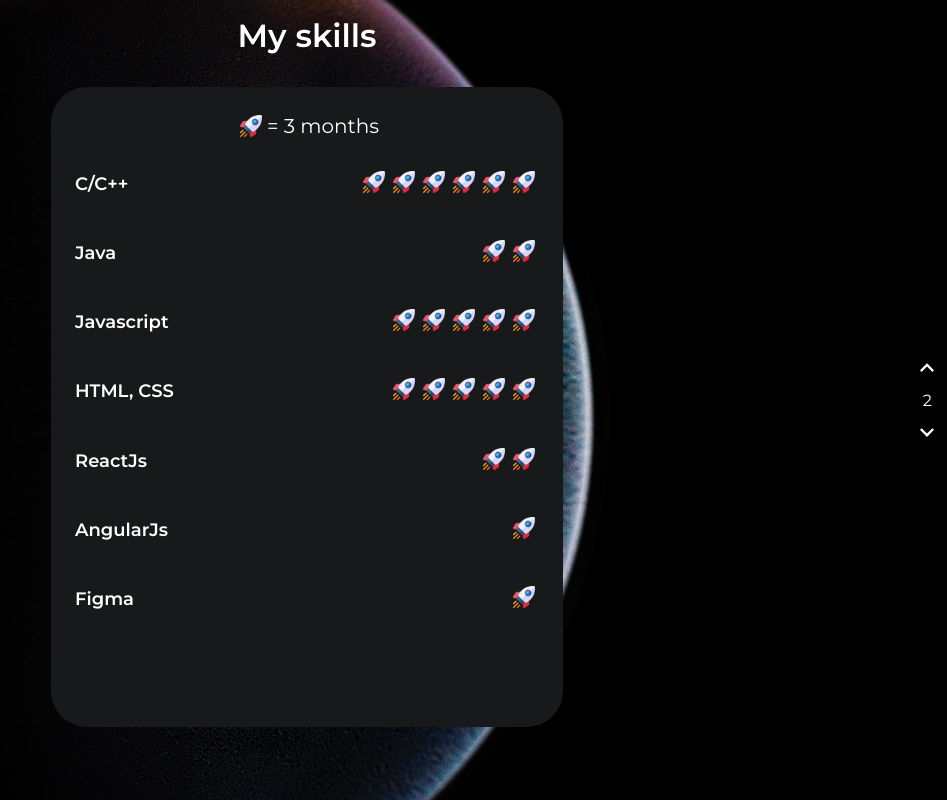
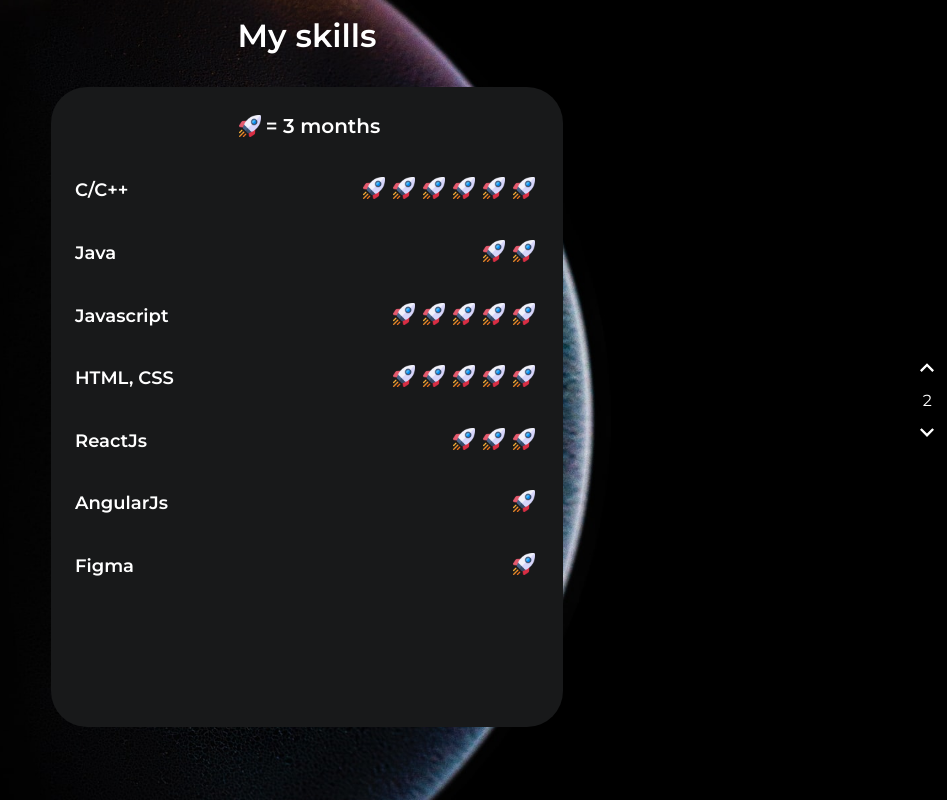
Before and after one commit to tuanthanh2067/portfolio, a React (Create React App) app in the folder client/: page / in a window 1280 px wide. Both pictures are taken after a click on the icon 1260 px from the left and 432 px from the top of the page. Shown: the whole page, without its empty margins (333-1280 px from the left). Built offline with nearby package versions, Linux system fonts and the light colour scheme.

Commit message:
update my skills page #2

```diff
--- a/client/src/animation.js
+++ b/client/src/animation.js
@@ -1,13 +1,13 @@
 export const pageAnimation = {
   hiddenUp: {
-    opacity: 0.05,
+    opacity: 0,
     y: -550,
     transition: {
       duration: 0.45,
     },
   },
   hiddenDown: {
-    opacity: 0.05,
+    opacity: 0,
     y: 550,
     transition: {
       duration: 0.45,
@@ -22,15 +22,15 @@
     },
   },
   exitUp: {
-    opacity: 0.05,
-    y: -550,
+    opacity: 0,
+    y: -500,
     transition: {
       duration: 0.45,
     },
   },
   exitDown: {
-    opacity: 0.05,
-    y: 550,
+    opacity: 0,
+    y: 500,
     transition: {
       duration: 0.45,
     },
--- a/client/src/components/SkillPage.js
+++ b/client/src/components/SkillPage.js
@@ -11,11 +11,41 @@
 // shuttle
 import Shuttle from "./Shuttle";
 
+import WebDevSkill from "./WebDevSkill";
+
 const SkillPage = () => {
-  const { direction } = useContext(PageContext);
+  const { direction, clickedSkill, setClickedSkill } = useContext(PageContext);
 
   const initial = direction === "up" ? "hiddenUp" : "hiddenDown";
   const exit = direction === "up" ? "exitDown" : "exitUp";
+
+  let title = (
+    <>
+      <Shuttle />= 3 months
+    </>
+  );
+
+  let content = (
+    <>
+      <WebDevSkill title="C/C++" amount={6} />
+      <WebDevSkill title="Java" amount={2} />
+      <WebDevSkill title="Javascript" amount={5} />
+      <WebDevSkill title="HTML, CSS" amount={5} />
+      <WebDevSkill title="ReactJs" amount={3} />
+      <WebDevSkill title="AngularJs" amount={1} />
+      <WebDevSkill title="Figma" amount={1} />
+    </>
+  );
+  const doneHandler = () => {
+    setClickedSkill("");
+  };
+
+  let skilledTitle = <>{clickedSkill}</>;
+  let skilledContent = (
+    <StyledContent>Hello my name is {clickedSkill}</StyledContent>
+  );
+  let footer = <StyledDoneButton onClick={doneHandler}>Done</StyledDoneButton>;
+
   return (
     <StyledSkills
       variants={pageAnimation}
@@ -25,68 +55,9 @@
     >
       <StyledTitle>My skills</StyledTitle>
       <StyledTable>
-        <StyledHeader>
-          <Shuttle />= 3 months
-        </StyledHeader>
-        <StyledBody>
-          <StyledSkill>
-            <h2>C/C++</h2>
-            <StyledShuttles>
-              <Shuttle />
-              <Shuttle />
-              <Shuttle />
-              <Shuttle />
-              <Shuttle />
-              <Shuttle />
-            </StyledShuttles>
-          </StyledSkill>
-          <StyledSkill>
-            <h2>Java</h2>
-            <div>
-              <Shuttle />
-              <Shuttle />
-            </div>
-          </StyledSkill>
-          <StyledSkill>
-            <h2>Javascript</h2>
-            <div>
-              <Shuttle />
-              <Shuttle />
-              <Shuttle />
-              <Shuttle />
-              <Shuttle />
-            </div>
-          </StyledSkill>
-          <StyledSkill>
-            <h2>HTML, CSS</h2>
-            <div>
-              <Shuttle />
-              <Shuttle />
-              <Shuttle />
-              <Shuttle />
-              <Shuttle />
-            </div>
-          </StyledSkill>
-          <StyledSkill>
-            <h2>ReactJs</h2>
-            <div>
-              <Shuttle />
-              <Shuttle />
-            </div>
-          </StyledSkill>
-          <StyledSkill>
-            <h2>AngularJs</h2>
-            <div>
-              <Shuttle />
-            </div>
-          </StyledSkill>
-          <StyledSkill>
-            <h2>Figma</h2>
-            <div>
-              <Shuttle />
-            </div>
-          </StyledSkill>
-        </StyledBody>
+        <StyledHeader>{clickedSkill ? skilledTitle : title}</StyledHeader>
+        <StyledBody>{clickedSkill ? skilledContent : content}</StyledBody>
+        {clickedSkill && footer}
       </StyledTable>
     </StyledSkills>
   );
@@ -112,6 +83,7 @@
   padding: 1.5em;
   display: flex;
   flex-direction: column;
+  align-items: center;
 
   @media (max-width: 1400px) {
     width: 40%;
@@ -138,26 +110,25 @@
   align-items: center;
   color: white;
   font-size: 1.25em;
+  font-weight: bold;
 `;
 
-const StyledBody = styled(motion.div)`
+const StyledBody = styled.div`
   width: 100%;
   height: 90%;
   margin: 0.5em 0em;
 `;
 
-const StyledSkill = styled.div`
-  height: 13%;
+const StyledContent = styled.p`
+  color: white;
+`;
+
+const StyledDoneButton = styled.div`
+  background: none;
   color: white;
   font-weight: bold;
-  display: flex;
-  align-items: center;
-  justify-content: space-between;
-  h2 {
-    font-size: 1.125em;
-  }
+  cursor: pointer;
+  text-align: center;
 `;
 
-const StyledShuttles = styled.div``;
-
 export default SkillPage;
--- /dev/null
+++ b/client/src/components/WebDevSkill.js
@@ -0,0 +1,52 @@
+import React, { useContext } from "react";
+import styled from "styled-components";
+
+// animation stuff
+import { motion } from "framer-motion";
+
+// context
+import { PageContext } from "../context/PageContext";
+
+// shuttle
+import Shuttle from "./Shuttle";
+
+const WebDevSkill = ({ title, amount }) => {
+  const { setClickedSkill } = useContext(PageContext);
+
+  let shuttles = [];
+  for (let i = 1; i <= amount; i++) {
+    shuttles.push(<Shuttle key={i} />);
+  }
+
+  const clickedHandler = (e) => {
+    setClickedSkill(e.target.id);
+  };
+
+  return (
+    <StyledSkill onClick={clickedHandler} id={title}>
+      <h2>{title}</h2>
+      <StyledShuttles>{shuttles}</StyledShuttles>
+    </StyledSkill>
+  );
+};
+
+export default WebDevSkill;
+
+const StyledSkill = styled(motion.div)`
+  height: 8%;
+  color: white;
+  font-weight: bold;
+  display: flex;
+  align-items: center;
+  justify-content: space-between;
+  cursor: pointer;
+  margin: 1.25em 0em;
+  h2 {
+    font-size: 1.125em;
+    pointer-events: none;
+  }
+`;
+
+const StyledShuttles = styled.div`
+  pointer-events: none;
+`;
--- a/client/src/context/PageContext.js
+++ b/client/src/context/PageContext.js
@@ -6,6 +6,7 @@
   const [totalPage] = useState(4);
   const [currentPage, setCurrentPage] = useState(1);
   const [direction, setDirection] = useState("down");
+  const [clickedSkill, setClickedSkill] = useState("");
 
   return (
     <PageContext.Provider
@@ -15,6 +16,8 @@
         setCurrentPage,
         direction,
         setDirection,
+        clickedSkill,
+        setClickedSkill,
       }}
     >
       {props.children}
```
Also changed, not shown: 1 other file (tests, documents, lock files or other folders).
